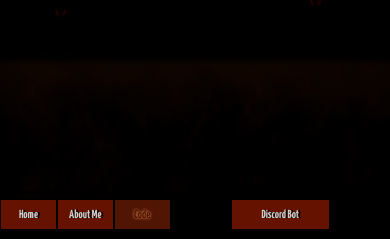
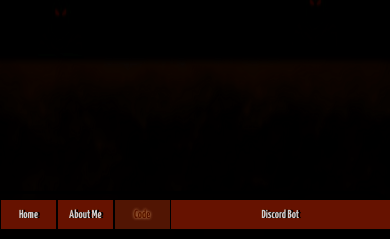
Before and after one commit to kty990/kty990.github.io, a PHP site: page /main/code.html in a window 390 px wide. Shown: the part 605-844 px from the top of the page. Run offline with PHP 8.4, Linux system fonts and the light colour scheme; some web fonts are replaced.

Commit message:
Update site.css

```diff
--- a/css/site.css
+++ b/css/site.css
@@ -460,6 +460,14 @@ html {
         background-color: #f487fecc;
     }
 
+    .discord_nav_active {
+        width: calc(var(--vw, 1vw) * 25);
+    }
+
+    #discord_bot>p {
+        width: 100%;
+    }
+
     #scroll-page {
         position: absolute;
         top: calc(var(--vh, 1vh) * 100);
```
